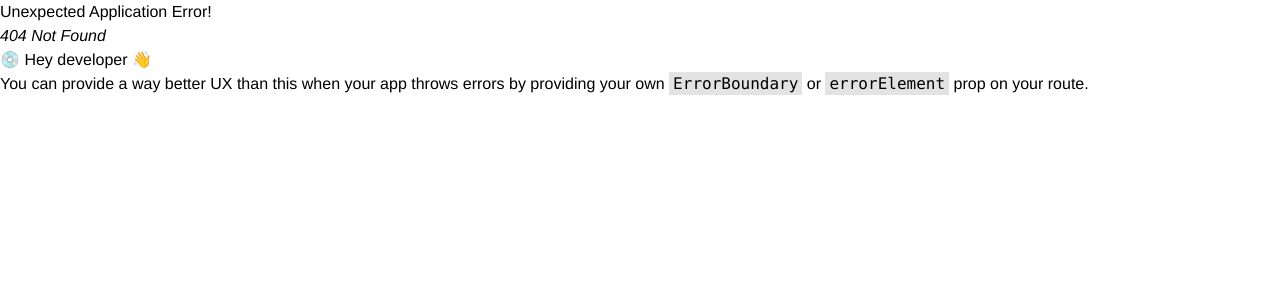
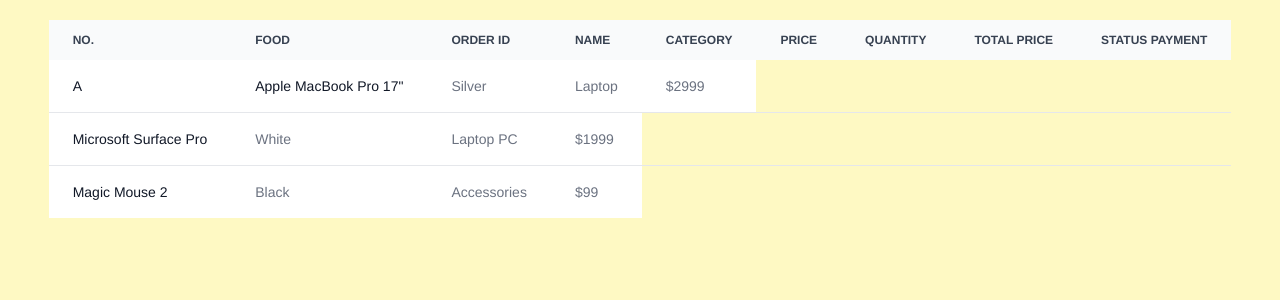
Before and after one commit to rhizaqi/Food, a React app in the folder client/: page /history in a window 1280 px wide. Before the commit this address had no page. Shown: the top 300 px of the page. Built offline with nearby package versions, Linux system fonts and the light colour scheme; no server answers; sample sign-in values are in the browser's storage; the HTML template or start-up script is replaced by a standard one.

Commit message:
feat: try fetch order history

```diff
--- a/client/src/pages/historyOrder.jsx
+++ b/client/src/pages/historyOrder.jsx
@@ -1,8 +1,111 @@
+import axios from "../config/config";
+import { useEffect, useState } from "react";
+
 export default function HistoryOrder() {
+  const [history, setHistory] = useState([]);
+
+  const fetchHistoryOrder = async () => {
+    try {
+      const resp = await axios({
+        method: "get",
+        url: "/orders",
+        headers: {
+          Authorization: "Bearer " + localStorage.getItem("access_token"),
+        },
+      });
+
+      console.log(resp.data, `<<< try fetch history order >>>`);
+    } catch (error) {
+      console.log(error, `error history order`);
+      throw error;
+    }
+  };
+
+  useEffect(() => {
+    fetchHistoryOrder();
+  }, []);
 
   return (
     <div>
-      <div>history-order</div>
+      {/* TABLE */}
+      <div className="flex justify-center p-5 h-screen w-full bg-yellow-100">
+        <div className="relative overflow-x-auto">
+          <table className="w-full text-sm text-left text-gray-500 dark:text-gray-400">
+            <thead className="text-xs text-gray-700 uppercase bg-gray-50 dark:bg-gray-700 dark:text-gray-400">
+              <tr>
+                <th scope="col" className="px-6 py-3">
+                  No.
+                </th>
+                <th scope="col" className="px-6 py-3">
+                  Food
+                </th>
+                <th scope="col" className="px-6 py-3">
+                  Order Id
+                </th>
+                <th scope="col" className="px-6 py-3">
+                  Name
+                </th>
+                <th scope="col" className="px-6 py-3">
+                  Category
+                </th>
+                <th scope="col" className="px-6 py-3">
+                  Price
+                </th>
+                <th scope="col" className="px-6 py-3">
+                  Quantity
+                </th>
+                <th scope="col" className="px-6 py-3">
+                  Total Price
+                </th>
+                <th scope="col" className="px-6 py-3">
+                  Status Payment
+                </th>
+              </tr>
+            </thead>
+            <tbody>
+              <tr className="bg-white border-b dark:bg-gray-800 dark:border-gray-700 border-gray-200">
+                <th
+                  scope="row"
+                  className="px-6 py-4 font-medium text-gray-900 whitespace-nowrap dark:text-white"
+                >
+                  A
+                </th>
+                <th
+                  scope="row"
+                  className="px-6 py-4 font-medium text-gray-900 whitespace-nowrap dark:text-white"
+                >
+                  Apple MacBook Pro 17"
+                </th>
+                <td className="px-6 py-4">Silver</td>
+                <td className="px-6 py-4">Laptop</td>
+                <td className="px-6 py-4">$2999</td>
+              </tr>
+              <tr className="bg-white border-b dark:bg-gray-800 dark:border-gray-700 border-gray-200">
+                <th
+                  scope="row"
+                  className="px-6 py-4 font-medium text-gray-900 whitespace-nowrap dark:text-white"
+                >
+                  Microsoft Surface Pro
+                </th>
+                <td className="px-6 py-4">White</td>
+                <td className="px-6 py-4">Laptop PC</td>
+                <td className="px-6 py-4">$1999</td>
+              </tr>
+              <tr className="bg-white dark:bg-gray-800">
+                <th
+                  scope="row"
+                  className="px-6 py-4 font-medium text-gray-900 whitespace-nowrap dark:text-white"
+                >
+                  Magic Mouse 2
+                </th>
+                <td className="px-6 py-4">Black</td>
+                <td className="px-6 py-4">Accessories</td>
+                <td className="px-6 py-4">$99</td>
+              </tr>
+            </tbody>
+          </table>
+        </div>
+      </div>
     </div>
   );
 }
--- a/client/src/routes/index.jsx
+++ b/client/src/routes/index.jsx
@@ -2,11 +2,22 @@
 import Login from "../pages/login";
 import Register from "../pages/register";
 import MainPage2 from "../pages/mainPage2";
+import HistoryOrder from "../pages/historyOrder";
 
 const router = createBrowserRouter([
   {
     path: "/",
     element: <MainPage2 />,
+    loader: () => {
+      if (!localStorage.getItem("access_token")) {
+        return redirect("/login");
+      }
+      return null;
+    },
+  },
+  {
+    path: "/history",
+    element: <HistoryOrder />,
     loader: () => {
       if (!localStorage.getItem("access_token")) {
         return redirect("/login");
```
Also changed, not shown: 1 other file (tests, documents, lock files or other folders).
